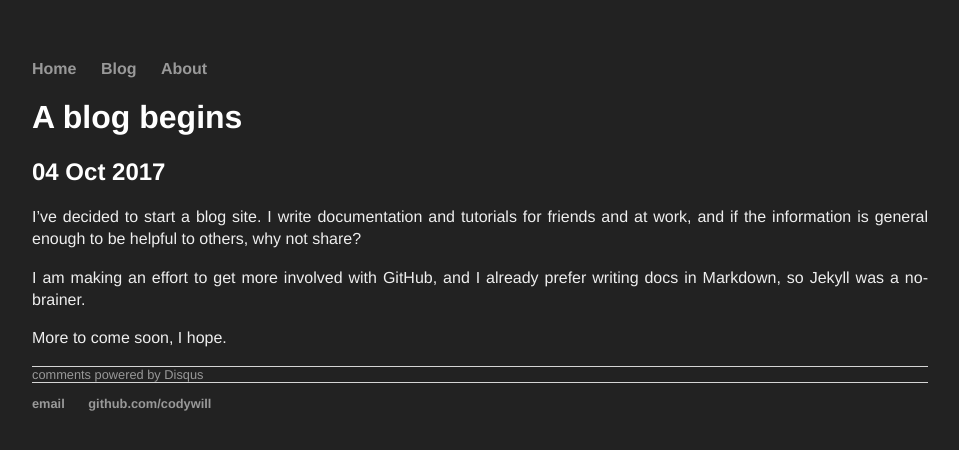
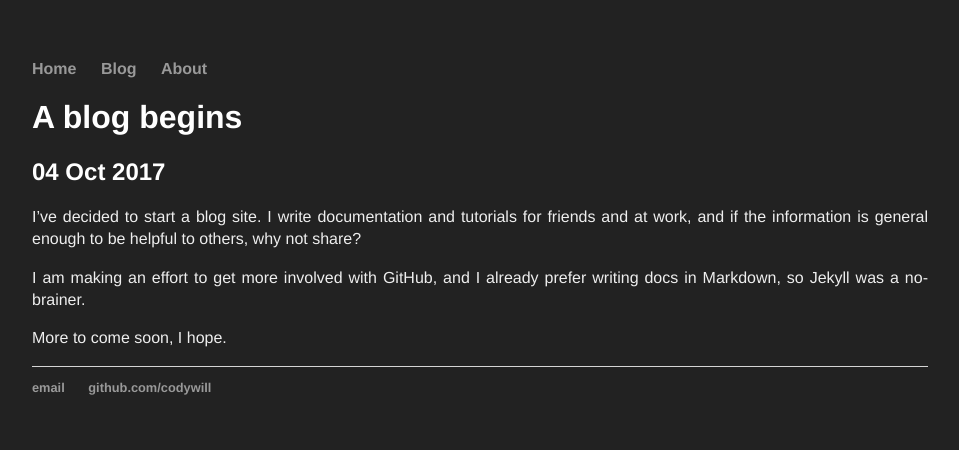
Before and after one commit to codywill/codywill.github.io, a Jekyll site: the page built from _posts/2017-10-04-first-post.md, in a window 1280 px wide. Shown: the top 450 px of the page, without its empty margins (160-1119 px from the left). Built offline with Jekyll 4.4.1, drawn with Linux system fonts in a browser that asks for light colours; comment, search, counter and statistics services are not loaded.

Commit message:
Update post.html
Removed Disqus include, not working properly

```diff
--- a/_layouts/post.html
+++ b/_layouts/post.html
@@ -7,8 +7,5 @@ layout: default
 <div class="post">
   {{ content }}
 </div>
-<footer>
-<div class="notecomments">
-	{% include disqus.html %}
-</div>
+
 </footer>
```
